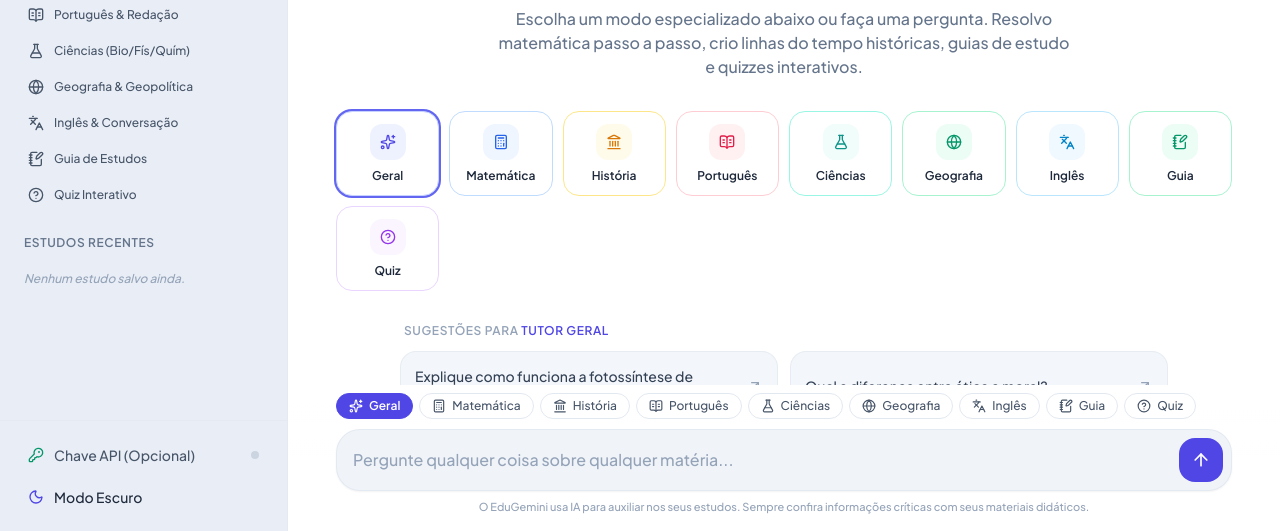
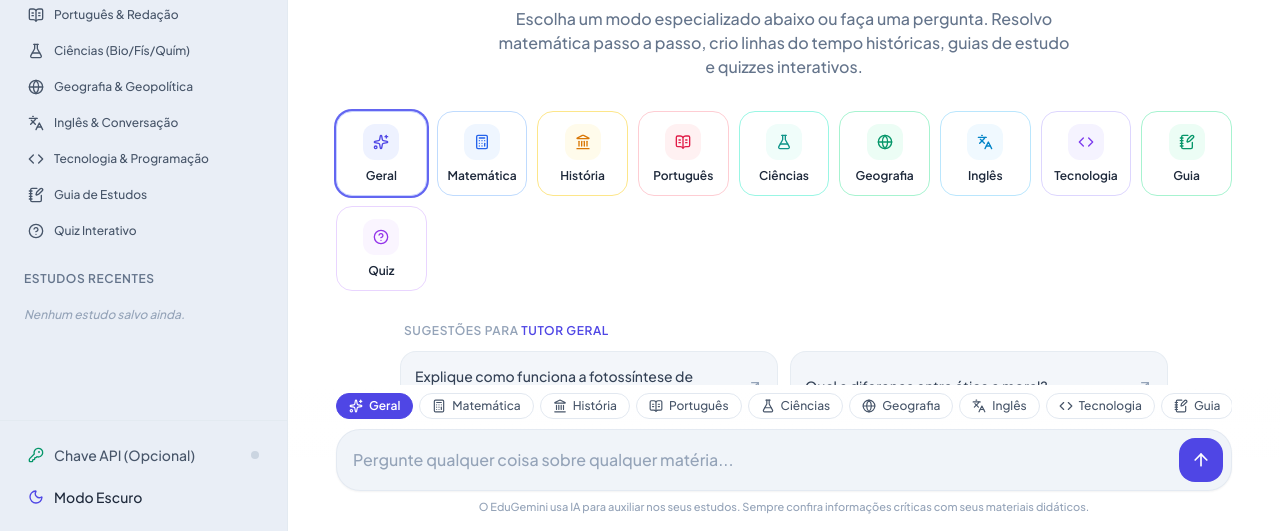
Before and after one commit to TheodoroCoder/EduGemini, a plain HTML site: page index.html in a window 1280 px wide. Both pictures are taken after a click on the button "Novo Estudo". Shown: the part 269-800 px from the top of the page. Drawn offline with nearby package versions, Linux system fonts and the light colour scheme.

Commit message:
Update grid layout and add technology mode

```diff
--- a/index.html
+++ b/index.html
@@ -298,7 +298,7 @@
                     </p>
 
                     <!-- Seletor Visual de Modos na Tela Inicial -->
-                    <div class="grid grid-cols-2 sm:grid-cols-4 lg:grid-cols-8 gap-2.5 w-full max-w-4xl mb-8" id="welcome-mode-cards">
+                    <div class="grid grid-cols-2 sm:grid-cols-4 lg:grid-cols-9 gap-2.5 w-full max-w-5xl mb-8" id="welcome-mode-cards">
                         <!-- Preenchido via JS -->
                     </div>
 
@@ -493,6 +493,22 @@
                 ],
                 systemPrompt: 'Você é um professor de Inglês bilíngue especializado em ensinar falantes de português. Explique regras gramaticais e vocabulário em Português com exemplos claros em Inglês (acompanhados de tradução e dicas de pronúncia). Se o aluno escrever em inglês querendo conversar, responda naturalmente em inglês e adicione ao final uma seção breve "💡 Dicas e Correções" em português. Alerte sobre falsos cognatos quando pertinente.'
             },
+            tecnologia: {
+                id: 'tecnologia',
+                name: 'Tecnologia & Programação',
+                shortName: 'Tecnologia',
+                icon: 'code',
+                color: 'violet',
+                description: 'Lógica de programação, algoritmos e ferramentas',
+                placeholder: 'Pergunte sobre código, lógica, HTML/CSS, Python ou softwares...',
+                suggestions: [
+                    'Explique o que são variáveis, loops e funções em programação',
+                    'Como funciona o HTML, CSS e JavaScript no desenvolvimento web?',
+                    'Escreva um algoritmo simples em Python para calcular média',
+                    'Quais são as boas práticas de segurança digital e senhas?'
+                ],
+                systemPrompt: 'Você é um mentor especialista em Tecnologia, Computação e Programação. Explique conceitos de lógica de programação, algoritmos, desenvolvimento web e ferramentas digitais com clareza, exemplos de código bem comentados em blocos Markdown e analogias simples. Responda em Português (PT-BR).'
+            },
             guia: {
                 id: 'guia',
                 name: 'Guia de Estudos',
@@ -523,7 +539,7 @@
                     'Desafio de Matemática Básica e Porcentagem',
                     'Quiz de Inglês: Tempos Verbais e Vocabulário'
                 ],
-                systemPrompt: 'Você é um elaborador de questões educacionais. Gere perguntas de múltipla escolha claras, bem formuladas, com nível progressivo de dificuldade e explicações didáticas detalhadas para cada resposta em Português (PT-BR).'
+                systemPrompt: 'Você é um elaborador de questões educacionais. Gere perguntas de múltipla escolha claras, bien formuladas, com nível progressivo de dificuldade e explicações didáticas detalhadas para cada resposta em Português (PT-BR).'
             }
         };
 
@@ -535,6 +551,7 @@
             teal: { bg: 'bg-teal-50 dark:bg-teal-950/50', text: 'text-teal-600 dark:text-teal-400', border: 'border-teal-200 dark:border-teal-800/60', activePill: 'bg-teal-600 text-white border-teal-600' },
             emerald: { bg: 'bg-emerald-50 dark:bg-emerald-950/50', text: 'text-emerald-600 dark:text-emerald-400', border: 'border-emerald-200 dark:border-emerald-800/60', activePill: 'bg-emerald-600 text-white border-emerald-600' },
             sky: { bg: 'bg-sky-50 dark:bg-sky-950/50', text: 'text-sky-600 dark:text-sky-400', border: 'border-sky-200 dark:border-sky-800/60', activePill: 'bg-sky-600 text-white border-sky-600' },
+            violet: { bg: 'bg-violet-50 dark:bg-violet-950/50', text: 'text-violet-600 dark:text-violet-400', border: 'border-violet-200 dark:border-violet-800/60', activePill: 'bg-violet-600 text-white border-violet-600' },
             purple: { bg: 'bg-purple-50 dark:bg-purple-950/50', text: 'text-purple-600 dark:text-purple-400', border: 'border-purple-200 dark:border-purple-800/60', activePill: 'bg-purple-600 text-white border-purple-600' }
         };
 
@@ -683,7 +700,7 @@
                 if (modeId === 'quiz') {
                     quizChipsEl.classList.remove('hidden');
                     quizChipsEl.classList.add('flex');
-                    const quickSubjects = ['Matemática', 'História', 'Português', 'Ciências', 'Geografia', 'Inglês'];
+                    const quickSubjects = ['Matemática', 'História', 'Português', 'Ciências', 'Geografia', 'Inglês', 'Tecnologia'];
                     quizChipsEl.innerHTML = quickSubjects.map(subj => `
                         <button onclick="sendMessage('Gere um quiz interativo de 5 perguntas sobre ${subj}')" class="px-2.5 py-1 rounded-full text-[11px] font-semibold bg-purple-100 hover:bg-purple-200 text-purple-700 dark:bg-purple-950/70 dark:text-purple-300 transition-colors">
                             + ${subj}
@@ -860,7 +877,7 @@
                 ? 'w-2 h-2 rounded-full bg-emerald-500 shadow-xs'
                 : 'w-2 h-2 rounded-full bg-slate-300 dark:bg-slate-600';
         }
-// ... existing code ... -->
+
         // ==========================================
         // CHAMADAS À API GEMINI COM EXPONENTIAL BACKOFF
         // ==========================================
@@ -884,7 +901,6 @@
                             const errData = await response.json().catch(() => ({}));
                             const apiMsg = errData.error?.message || `Erro na API (${response.status})`;
 
-                            // Se for erro de permissão/403 neste modelo, tenta imediatamente o próximo modelo de fallback
                             if (response.status === 403 || apiMsg.toLowerCase().includes('permission denied')) {
                                 lastError = new Error(apiMsg);
                                 break;
@@ -912,7 +928,6 @@
         async function fetchGeminiText(userQuery, modeId) {
             const modeConfig = MODES[modeId];
 
-            // Constrói histórico recente da conversa (últimas 6 mensagens para contexto)
             const recentHistory = state.messages
                 .slice(-7, -1)
                 .filter(m => m.content)
@@ -1050,7 +1065,6 @@
             wrapper.appendChild(msgDiv);
             lucide.createIcons();
 
-            // Renderiza fórmulas matemáticas com KaTeX após inserir no DOM
             if (msg.role === 'model' && msg.mode !== 'quiz') {
                 renderMathInElement(msgDiv, {
                     delimiters: [
@@ -1063,7 +1077,6 @@
                 });
             }
 
-            // Inicializa interatividade do Quiz se for modo quiz
             if (msg.role === 'model' && msg.mode === 'quiz' && msg.quizData) {
                 initQuizInstance(msg.quizData, msgDiv.querySelector('[data-quiz-id]').getAttribute('data-quiz-id'));
             }
@@ -1095,15 +1108,12 @@
             if (timelineEvents.length > 0) {
                 const timelineItems = timelineEvents.map((ev, idx) => `
                     <div class="relative pl-8 pb-7 last:pb-0 group">
-                        <!-- Linha vertical conectora -->
                         ${idx !== timelineEvents.length - 1 ? '<div class="absolute left-[11px] top-6 bottom-0 w-0.5 bg-gradient-to-b from-amber-500 to-indigo-500/40"></div>' : ''}
 
-                        <!-- Marcador circular -->
                         <div class="absolute left-0 top-1 w-6 h-6 rounded-full bg-amber-500/20 dark:bg-amber-500/30 border-2 border-amber-500 flex items-center justify-center group-hover:scale-110 transition-transform">
                             <div class="w-2 h-2 rounded-full bg-amber-600 dark:bg-amber-400"></div>
                         </div>
 
-                        <!-- Card do Evento -->
                         <div class="bg-white dark:bg-[#161718] border border-slate-200/80 dark:border-slate-700/80 rounded-2xl p-4 shadow-xs hover:border-amber-400/70 transition-all">
                             <div class="flex flex-wrap items-center justify-between gap-2 mb-1.5">
                                 <span class="inline-flex items-center gap-1.5 px-2.5 py-0.5 rounded-full text-xs font-bold bg-amber-100 text-amber-800 dark:bg-amber-950/80 dark:text-amber-300">
@@ -1176,7 +1186,6 @@
             const quizId = `quiz-${uniqueId}`;
             return `
                 <div data-quiz-id="${quizId}" class="bg-white dark:bg-[#161718] border border-slate-200 dark:border-slate-700/80 rounded-2xl overflow-hidden shadow-sm">
-                    <!-- Cabeçalho do Quiz -->
                     <div class="p-4 md:p-5 bg-gradient-to-r from-indigo-600/10 via-purple-600/10 to-pink-600/10 border-b border-slate-200/80 dark:border-slate-700/80">
                         <div class="flex items-center justify-between gap-2 mb-2">
                             <span class="text-xs font-bold uppercase tracking-wider text-indigo-600 dark:text-indigo-400">${escapeHtml(quizData.subject || 'Quiz Interativo')}</span>
@@ -1186,16 +1195,12 @@
                         </div>
                         <h3 class="font-bold text-base md:text-lg text-slate-900 dark:text-white">${escapeHtml(quizData.quizTitle || 'Teste seus conhecimentos')}</h3>
 
-                        <!-- Barra de Progresso -->
                         <div class="w-full h-1.5 bg-slate-200 dark:bg-slate-700 rounded-full mt-3 overflow-hidden">
                             <div id="${quizId}-progress" class="h-full bg-gradient-to-r from-indigo-600 to-purple-600 transition-all duration-300" style="width: ${(1 / quizData.questions.length) * 100}%"></div>
                         </div>
                     </div>
 
-                    <!-- Corpo da Questão -->
-                    <div id="${quizId}-body" class="p-4 md:p-6">
-                        <!-- Renderizado dinamicamente via JS -->
-                    </div>
+                    <div id="${quizId}-body" class="p-4 md:p-6"></div>
                 </div>
             `;
         }
@@ -1220,7 +1225,6 @@
             const counterEl = document.getElementById(`${quizId}-counter`);
             const progressEl = document.getElementById(`${quizId}-progress`);
 
-            // Tela de Resultado Final
             if (currentIndex >= total) {
                 counterEl.textContent = 'Concluído';
                 progressEl.style.width = '100%';
@@ -1261,7 +1265,6 @@
                 return;
             }
 
-            // Renderiza Questão Atual
             const q = data.questions[currentIndex];
             const selectedOption = answers[currentIndex];
             const isAnswered = selectedOption !== null;
@@ -1384,7 +1387,6 @@
         // UTILITÁRIOS DE UI, MARKDOWN E HISTÓRICO
         // ==========================================
         function renderMarkdown(mdText) {
-            // Protege blocos LaTeX antes do Marked processar underscores/asteriscos
             const mathBlocks = [];
             let protectedText = mdText
                 .replace(/\$\$([\s\S]*?)\$\$/g, (match) => {
@@ -1398,7 +1400,6 @@
 
             let html = marked.parse(protectedText);
 
-            // Restaura blocos LaTeX
             html = html.replace(/%%MATHBLOCK(\d+)%%/g, (_, idx) => mathBlocks[parseInt(idx, 10)]);
             return html;
         }
@@ -1544,7 +1545,6 @@
                 }
             }
 
-            // Mantém no máximo 15 sessões salvas
             state.sessions = state.sessions.slice(0, 15);
             try {
                 localStorage.setItem('edugemini_sessions', JSON.stringify(state.sessions));
@@ -1626,7 +1626,7 @@
                     <p class="text-slate-500 dark:text-slate-400 max-w-xl text-sm md:text-base mb-8">
                         Escolha um modo especializado abaixo ou faça uma pergunta. Resolvo matemática passo a passo, crio linhas do tempo históricas, guias de estudo e quizzes interativos.
                     </p>
-                    <div class="grid grid-cols-2 sm:grid-cols-4 lg:grid-cols-8 gap-2.5 w-full max-w-4xl mb-8" id="welcome-mode-cards"></div>
+                    <div class="grid grid-cols-2 sm:grid-cols-4 lg:grid-cols-9 gap-2.5 w-full max-w-5xl mb-8" id="welcome-mode-cards"></div>
                     <div class="w-full max-w-3xl text-left">
                         <div class="flex flex-wrap items-center justify-between gap-2 mb-3 px-1">
                             <p class="text-xs font-semibold uppercase tracking-wider text-slate-400 dark:text-slate-500">
```
